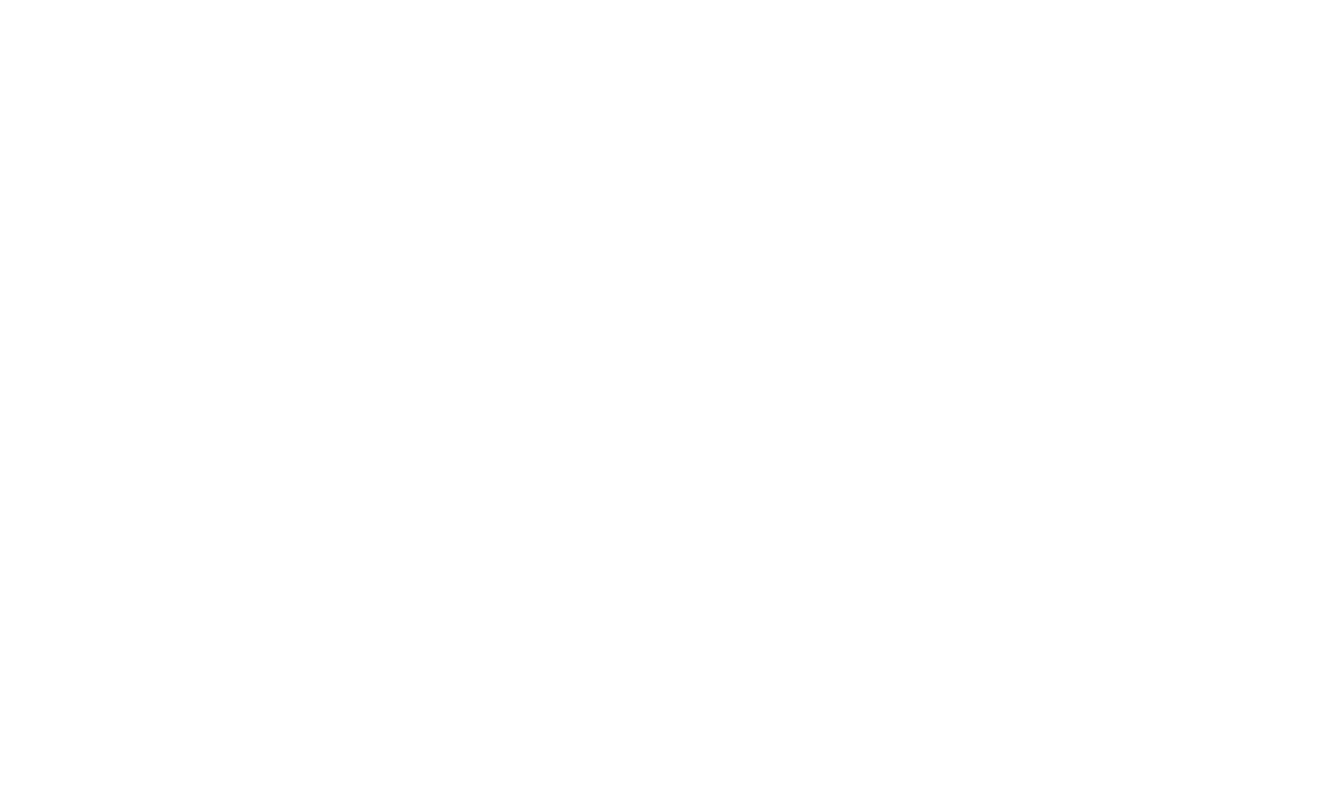
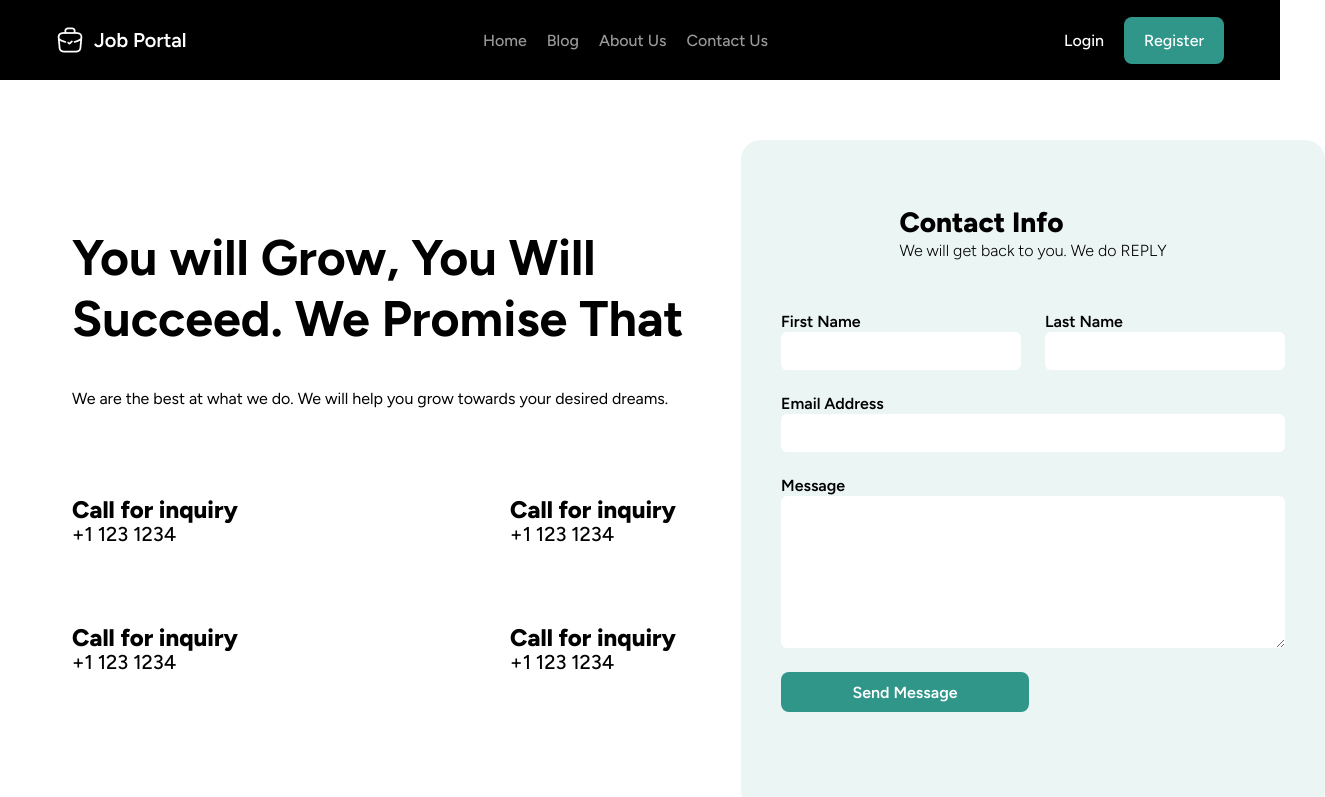
Before and after one commit to frontendvidu/Project-jobfindr, a React (Create React App) app: page /contact in a window 1280 px wide. Before the commit this address had no page. Shown: the top 797 px of the page, 1325 px wide, since content can reach past the window. Built offline with nearby package versions, Linux system fonts and the light colour scheme.

Commit message:
Add Contact us page

```diff
--- a/src/App.jsx
+++ b/src/App.jsx
@@ -8,6 +8,7 @@
 import Home from "./pages/Home";
 import AboutUs from "./pages/AboutUs";
 import BlogPage from "../src/pages/BlogPage";
+import Contact from "../src/pages/Contact";
 function App() {
   return (
     <Router>
@@ -16,6 +17,7 @@
         <Route path="/home" element={<Home />} />
         <Route path="/about" element={<AboutUs />} />
         <Route path="/blog" element={<BlogPage />} />
+        <Route path="/contact" element={<Contact />} />
       </Routes>
     </Router>
   );
--- /dev/null
+++ b/src/Components/ContactForm/ContactForm.jsx
@@ -0,0 +1,47 @@
+import styles from "./ContactForm.module.css";
+const contactForm = () => {
+  return (
+    <div className={styles.contactForm}>
+      <span>
+        <h3 className={styles.formHeading}>Contact Info</h3>
+        <p className={styles.formParagraph}>
+          We will get back to you. We do REPLY
+        </p>
+      </span>
+      <form action="" className={styles.formStylings}>
+        <div className={styles.formHorizontalSection}>
+          <div>
+            <label className={styles.formLabel} htmlFor="">
+              First Name
+            </label>
+            <input className={styles.formInput} type="text" />
+          </div>
+          <div>
+            <label className={styles.formLabel} htmlFor="">
+              Last Name
+            </label>
+            <input className={styles.formInput} type="text" />
+          </div>
+        </div>
+        <div>
+          <label className={styles.formLabel} htmlFor="">
+            Email Address
+          </label>
+          <input
+            className={`${styles.formInput} ${styles.formInputEmail}`}
+            type="email"
+          />
+        </div>
+        <div>
+          <label className={styles.formLabel} htmlFor="">
+            Message
+          </label>
+          <textarea className={styles.formInput} name="" id=""></textarea>
+        </div>
+        <button className={styles.formBtn}>Send Message</button>
+      </form>
+    </div>
+  );
+};
+
+export default contactForm;
--- /dev/null
+++ b/src/Components/ContactForm/ContactForm.module.css
@@ -0,0 +1,146 @@
+
+.contactForm {
+    width: 584px;
+    height: 671px;
+    display: flex;
+    flex-direction: column;
+    align-items: center;
+    justify-content: space-around;
+    gap: 40px;
+    background-color: #EBF5F4;
+    padding: 60px 40px;
+    border-radius: 20px;
+}
+
+.formStylings {
+    width: 504px;
+    height: 434px;
+    display: flex;
+    flex-direction: column;
+    align-items: flex-start;
+    justify-content: flex-start;
+    gap: 24px;
+
+}
+.formHeading {
+    font-size: 28px;
+    font-weight: 800;
+    color: black;
+}
+
+.formParagraph {
+    font-size: 16px;
+    font-weight: 300;
+    color: black;
+    line-height: 24px;
+}
+
+.formLabel {
+    font-size: 16px;
+    font-weight: 600;
+    color: black;
+    line-height: 20px;
+}
+
+.formInput {
+    background-color: #ffffff;
+    padding: 9px 16px ;
+    width: 240px;
+    height: 38px;
+    display: block;
+    border: none;
+    border-radius: 6px;
+
+}
+
+
+
+textarea.formInput {
+    width: 504px;
+    height: 152px;
+  }
+
+  .formInputEmail {
+    width: 504px;
+  }
+
+.formBtn {
+
+    width: 248px;
+    height: 40px;
+    padding: 14px 20px;
+    background-color: #309689;
+    border-radius: 8px;
+    color: white;
+    font-size: 16px;
+    font-weight: 600;
+    display: flex;
+    align-items: center;
+    justify-content: center;
+    border: none;
+
+}
+
+.formHorizontalSection {
+    width: 100%;
+    display: flex;
+    align-items: center;
+    justify-content: space-between;
+    gap: 10px;
+}
+
+
+
+
+
+
+
+
+
+
+
+
+
+/*
+
+
+<div className={styles.contactForm}>
+        <span>
+          <h3 className={styles.formHeading}>Contact Info</h3>
+          <p className={styles.formParagraph}>
+            We will get back to you. We do REPLY
+          </p>
+        </span>
+        <form action="" className={styles.formStylings}>
+          <div className={styles.formHorizontalSection}>
+            <div>
+              <label className={styles.formLabel} htmlFor="">
+                First Name
+              </label>
+              <input className={styles.formInput} type="text" />
+            </div>
+            <div>
+              <label className={styles.formLabel} htmlFor="">
+                Last Name
+              </label>
+              <input className={styles.formInput} type="text" />
+            </div>
+          </div>
+          <div>
+            <label className={styles.formLabel} htmlFor="">
+              Email Address
+            </label>
+            <input
+              className={`${styles.formInput} ${styles.formInputEmail}`}
+              type="email"
+            />
+          </div>
+          <div>
+            <label className={styles.formLabel} htmlFor="">
+              Message
+            </label>
+            <textarea className={styles.formInput} name="" id=""></textarea>
+          </div>
+          <button className={styles.formBtn}>Send Message</button>
+        </form>
+      </div> */
--- a/src/Components/Header/Header.jsx
+++ b/src/Components/Header/Header.jsx
@@ -10,8 +10,8 @@
       <nav className={styles.nav}>
         <Link to="/">Home</Link>
         <Link to="/blog">Blog</Link>
-        <Link to="about">About Us</Link>
-        <Link to="">Contact Us</Link>
+        <Link to="/about">About Us</Link>
+        <Link to="/contact">Contact Us</Link>
       </nav>
       <span className={styles.btnspan}>
         <button className={styles.login}>Login</button>
--- /dev/null
+++ b/src/Components/Inquiry/Inquiry.jsx
@@ -0,0 +1,44 @@
+import styles from "./Inquiry.module.css";
+import ContactForm from "../ContactForm/ContactForm";
+const Inquiry = () => {
+  return (
+    <div className={styles.inquiryOuter}>
+      <div className={styles.inquiryLeftSection}>
+        <h2 className={styles.headingTwo}>
+          You will Grow, You Will
+          <br />
+          Succeed. We Promise That
+        </h2>
+        <p className={styles.formParagraph}>
+          We are the best at what we do. We will help you grow towards your
+          desired dreams.
+        </p>
+        <div className={styles.infoSection}>
+          <span className={styles.formHorizontalSection}>
+            <div>
+              <h4 className={styles.headingFive}>Call for inquiry</h4>
+              <p className={styles.infoParagraph}>+1 123 1234</p>
+            </div>
+            <div>
+              <h4 className={styles.headingFive}>Call for inquiry</h4>
+              <p className={styles.infoParagraph}>+1 123 1234</p>
+            </div>
+          </span>
+          <span className={styles.formHorizontalSection}>
+            <div>
+              <h4 className={styles.headingFive}>Call for inquiry</h4>
+              <p className={styles.infoParagraph}>+1 123 1234</p>
+            </div>
+            <div>
+              <h4 className={styles.headingFive}>Call for inquiry</h4>
+              <p className={styles.infoParagraph}>+1 123 1234</p>
+            </div>
+          </span>
+        </div>
+      </div>
+      <ContactForm />
+    </div>
+  );
+};
+
+export default Inquiry;
--- /dev/null
+++ b/src/Components/Inquiry/Inquiry.module.css
@@ -0,0 +1,55 @@
+
+.formHorizontalSection {
+    width: 100%;
+    display: flex;
+    align-items: center;
+    justify-content: space-between;
+    gap: 10px;
+}
+
+.headingTwo {
+    font-size: 50px;
+    font-weight: 700;
+    color: black;
+}
+
+.headingFive {
+    color: black;
+    font-size: 24px;
+    font-weight: 800;
+    line-height: 24px;
+}
+
+.infoParagraph {
+    color: black;
+    font-size: 20px;
+    font-weight: 500;
+    line-height: 24px;
+}
+
+.infoSection {
+    width: 654px;
+    height: 276px;
+    display: flex;
+    flex-direction: column;
+    align-items: center;
+    justify-content: space-between;
+    gap: 60px;
+    padding: 50px 50px 50px 0;
+}
+
+.inquiryOuter {
+    width: 100%;
+    height: 791px;
+    padding: 60px 72px;
+    display: flex;
+    align-items: center;
+    justify-content: space-between;
+    gap: 15px;
+}
+
+.inquiryLeftSection{
+    display: flex;
+    flex-direction: column;
+    gap: 40px;
+}
--- /dev/null
+++ b/src/Components/Map/Map.jsx
@@ -0,0 +1,15 @@
+import styles from "./Map.module.css";
+const Map = () => {
+  return (
+    <div className={styles.mapOuter}>
+      <iframe
+        className={styles.iframeStyles}
+        src="https://maps.google.com/maps?width=1296px&amp;height=419px&amp;hl=en&amp;q=Sheikh%20Zayed%20Rd%20-%20Dubai%20Marina%20-%20Dubai%20-%20United%20Arab%20Emirates+(jobfindr)&amp;t=&amp;z=14&amp;ie=UTF8&amp;iwloc=B&amp;output=embed"
+      >
+        <a href="https://www.gps.ie/">gps vehicle tracker</a>
+      </iframe>
+    </div>
+  );
+};
+
+export default Map;
--- /dev/null
+++ b/src/Components/Map/Map.module.css
@@ -0,0 +1,15 @@
+.mapOuter {
+    width: 100%;
+    height: 539px;
+    background-color: rgb(255, 255, 255) ;
+    display: flex;
+    align-items: center;
+    justify-content: center;
+}
+
+.iframeStyles {
+
+    width: 1296px;
+    height: 419px;
+    border: none;
+}
--- /dev/null
+++ b/src/pages/Contact.jsx
@@ -0,0 +1,18 @@
+import Header from "../Components/Header/Header";
+import Footer from "../Components/Footer/Footer";
+import Inquiry from "../Components/Inquiry/Inquiry";
+import Sponsored from "../Components/Sponsored/Sponsored";
+import Map from "../Components/Map/Map";
+const Contact = () => {
+  return (
+    <>
+      <Header />
+      <Inquiry />
+      <Map />
+      <Sponsored />
+      <Footer />
+    </>
+  );
+};
+
+export default Contact;
```
